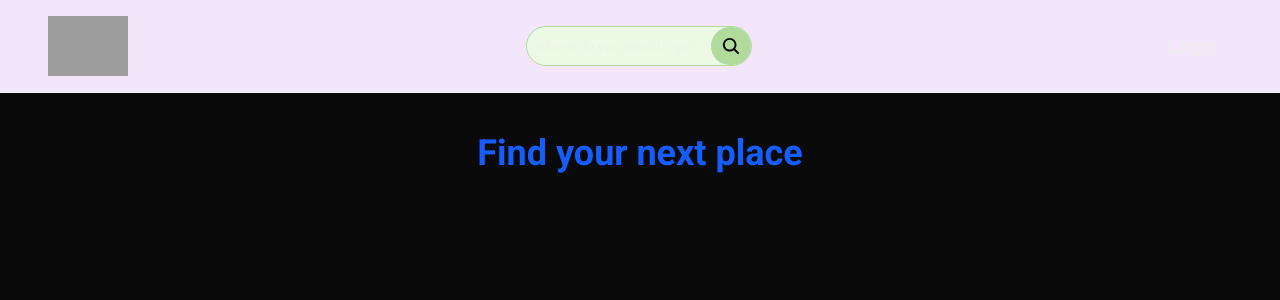
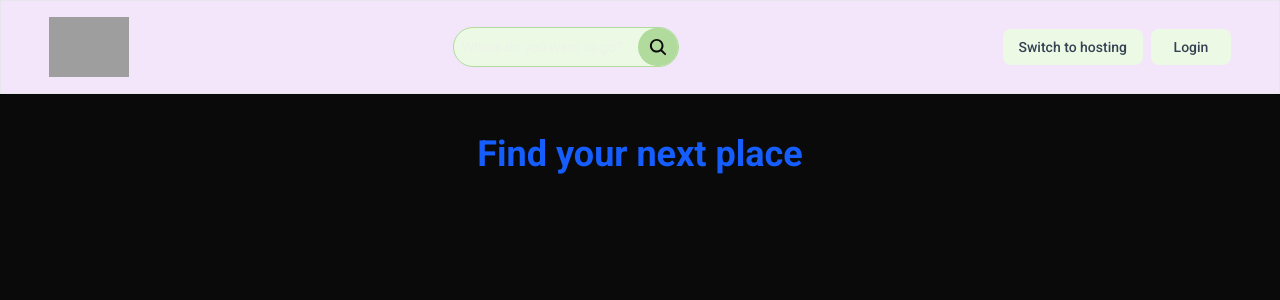
Before and after one commit to BarberoPablo/Staybnb, a Next.js app: page / in a window 1280 px wide. Shown: the top 300 px of the page. Built offline with nearby package versions, Linux system fonts and the light colour scheme; no server answers; grey boxes are pictures that could not be loaded.

Commit message:
styles: navbar

```diff
--- a/src/app/globals.css
+++ b/src/app/globals.css
@@ -20,6 +20,7 @@
   --color-myGreenBold: #B0DB9C;
   --color-myGreenComplement: #F3E5FA;
   --color-myGray: #6A6A6A;
+  --color-myGrayDark: #364153;
 }
 
 @media (prefers-color-scheme: light) {
--- /dev/null
+++ b/src/components/ChangeViewButton.tsx
@@ -0,0 +1,26 @@
+"use client";
+
+import { usePathname, useRouter } from "next/navigation";
+
+export default function ChangeViewButton() {
+  const pathname = usePathname();
+  const router = useRouter();
+
+  const mode = pathname.includes("hosting") ? "hosting" : "traveling";
+
+  const handleChangeMode = () => {
+    if (mode === "hosting") {
+      router.push("/");
+    } else {
+      router.push("/hosting");
+    }
+  };
+  return (
+    <button
+      className="px-4 py-2 text-sm font-medium text-myGrayDark bg-myGreenLight hover:bg-myGreen rounded-lg transition-colors"
+      onClick={handleChangeMode}
+    >
+      Switch to {mode === "hosting" ? "traveling" : "hosting"}
+    </button>
+  );
+}
--- a/src/components/Navbar.tsx
+++ b/src/components/Navbar.tsx
@@ -7,6 +7,7 @@ import Link from "next/link";
 import { usePathname, useRouter } from "next/navigation";
 import { useState } from "react";
 import { IoSearch } from "react-icons/io5";
+import ChangeViewButton from "./ChangeViewButton";
 import { SignButton } from "./SignButton";
 
 export default function Navbar({ search = true }: { search?: boolean }) {
@@ -27,7 +28,7 @@ export default function Navbar({ search = true }: { search?: boolean }) {
   };
 
   return (
-    <nav className="flex items-center justify-center py-4 border-b border-b-gray-100 bg-myGreenComplement">
+    <nav className="flex items-center justify-center py-4 bg-myGreenComplement shadow-sm border border-gray-200">
       <motion.div
         className="flex items-center justify-center sticky top-0 sm:justify-between w-full px-12"
         initial={{ maxWidth: fullWidth ? windowWidth.full : windowWidth.short }}
@@ -77,8 +78,10 @@ export default function Navbar({ search = true }: { search?: boolean }) {
             </motion.button>
           </div>
         )}
-
-        <SignButton />
+        <div className="flex gap-2">
+          <ChangeViewButton />
+          <SignButton />
+        </div>
       </motion.div>
     </nav>
   );
--- a/src/components/SignButton.tsx
+++ b/src/components/SignButton.tsx
@@ -1,32 +1,36 @@
+"use client";
+
+import { logout } from "@/app/(site)/auth/components/auth";
 import { useUser } from "@/hooks/useUser";
-import { usePathname, useRouter } from "next/navigation";
-import LogoutButton from "./LogoutButton";
+import { useRouter } from "next/navigation";
 
 export function SignButton() {
-  const pathname = usePathname();
-  const mode = pathname.includes("hosting") ? "hosting" : "traveling";
   const router = useRouter();
   const { user, loading } = useUser();
-
-  const handleChangeMode = () => {
-    if (mode === "hosting") {
-      router.push("/");
-    } else {
-      router.push("/hosting");
-    }
-  };
 
   const handleLogin = () => {
     router.push("/auth");
   };
 
-  return !loading && user ? (
-    <div>
-      <button onClick={handleChangeMode}>Switch to {mode === "hosting" ? "traveling" : "hosting"}</button>
-      <LogoutButton />
-    </div>
+  const handleLogout = async () => {
+    await logout();
+    router.push("/");
+  };
+
+  if (loading) return <button className="w-20 rounded-lg overflow-hidden bg-gray-100 animate-pulse"></button>;
+
+  return user ? (
+    <button
+      onClick={handleLogout}
+      className="w-20 px-4 py-2 text-sm font-medium rounded-lg text-red-700 bg-red-100 hover:bg-red-200 transition-colors duration-200"
+    >
+      Logout
+    </button>
   ) : (
-    <button className="text-sm sm:text-xl hover:bg-amber-300 transition-colors duration-300 px-4 py-2 rounded-full" onClick={handleLogin}>
+    <button
+      className="w-20 px-4 py-2 text-sm font-medium rounded-lg text-myGrayDark bg-myGreenLight hover:bg-myGreen transition-colors duration-200"
+      onClick={handleLogin}
+    >
       Login
     </button>
   );
```
